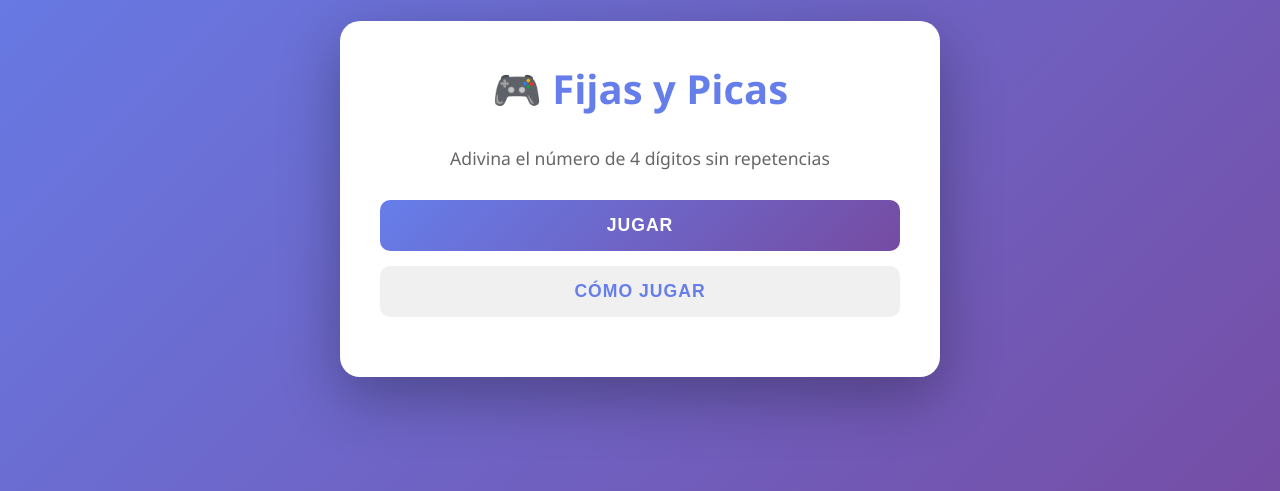
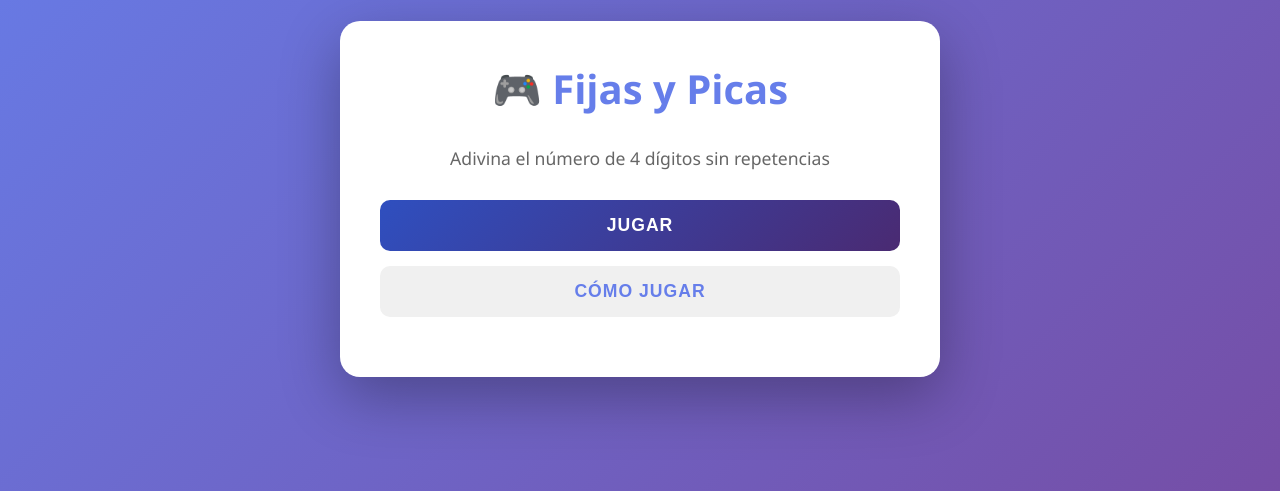
Before and after one commit to jdreyes-ccd/picasyfijas, a FastAPI app: page / in a window 1280 px wide. Shown: the part 201-692 px from the top of the page. Run offline with FastAPI, Linux system fonts and the light colour scheme.

Commit message:
Cambios visuales realizos en la interfaz

```diff
--- a/app/templates/index.html
+++ b/app/templates/index.html
@@ -69,13 +69,13 @@
         }
 
         .btn-primary {
-            background: linear-gradient(135deg, #667eea 0%, #764ba2 100%);
+            background: linear-gradient(135deg, #2f4fbf 0%, #4a2a72 100%);
             color: white;
         }
 
         .btn-primary:hover {
             transform: translateY(-2px);
-            box-shadow: 0 10px 20px rgba(102, 126, 234, 0.3);
+            box-shadow: 0 10px 20px rgba(47, 79, 191, 0.35);
         }
 
         .btn-secondary {
```
